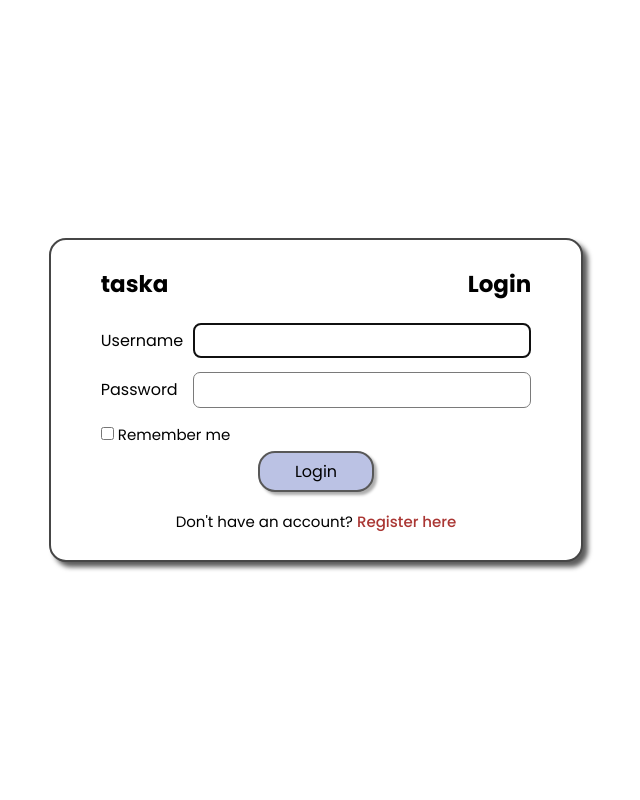
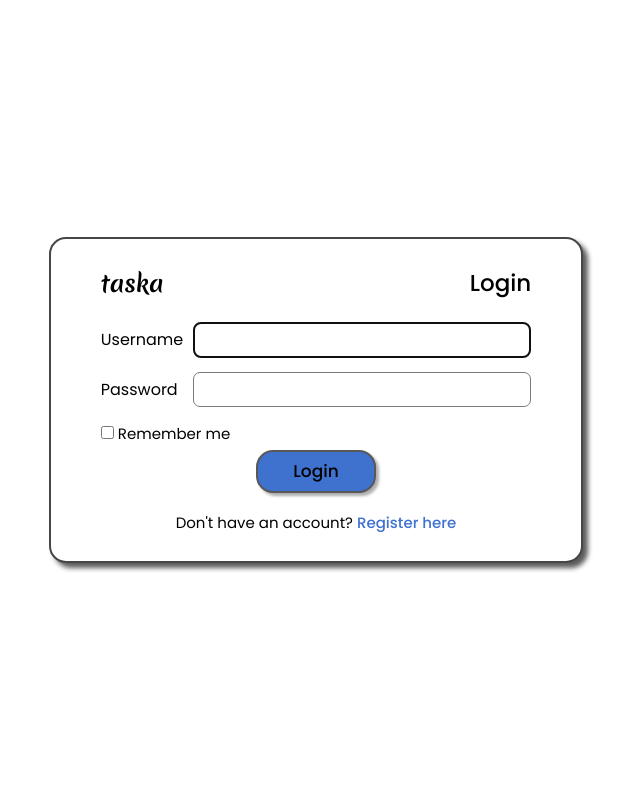
Before and after one commit to deKoder-ai/django_taska_v01, a Django app: page /accounts/login/?next=/taska/ in a window 1280 px wide. Shown: the whole page, without its empty margins (324-964 px from the left). Run offline with Django 5.2, Linux system fonts and the light colour scheme.

Commit message:
Stylin, palette and basic page structure

```diff
--- a/taska_app/static/css/base.css
+++ b/taska_app/static/css/base.css
@@ -2,8 +2,9 @@
 @import url(../fonts/poppins.css);
 
 @font-face {
-  font-family: dechora;
-  src: url(../fonts/dechora-zone.woff2) format('woff2');
+  font-family: merienda;
+  font-weight: 1 999;
+  src: url(../fonts/Merienda-VariableFont_wght.ttf) format('truetype-variations');
 }
 @font-face {
   font-family: journal;
@@ -29,22 +30,23 @@
 :root {
   /* variables */
   --font-stack: poppins, system-ui, Helvetica, sans-serif;
-  --dechora-stack: dechora, system-ui, sans-serif;
+  --merienda-stack: 'merienda', system-ui, sans-serif;
   --journal-stack: journal, system-ui, sans-serif;
   --aks-stack: aks, system-ui, sans-serif;
   --aksItalic-stack: aksItalic, system-ui, sans-serif;
   /* site colors */
-  --color: #ffffffde;
-  --bcg: #141424;
-  --red: #aa3633;
-  --blue: #6495ed;
-  --beige: #bd9a73;
-  --beige-shadow: #836c528c;
-  --bcgcol: #2c2d2d;
-  --bcgcol2: #422f2f;
-  --textcol: #fffeff;
-  --dark: #1b1b1b;
-  --invis: #00000000;
+  --col-prim: #3f71ce; /* Brand color – primary buttons, active states, links */
+  --col-sec: #5c8edc; /* Lighter variation – hover states, secondary buttons */
+  --col-bcg: #121418; /* Soft, cool near-white background (easy on the eyes) */
+  --col-surface: #1f2227; /* Clean white for cards, modals, containers */
+  --col-text-prim: #f2f4f7; /* Main body text – softened black for reduced contrast strain */
+  --col-text-sec: #aeb4c2; /* Muted gray – subtitles, hints, UI text */
+  --col-accent: #7edbd3; /* Cool complementary mint – tags, hover effects, accents */
+  --col-neutral: #3a3f47; /* Borders, dividers, disabled elements */
+  --col-ok: #6fcf97; /* Success messages, check marks */
+  --col-warn: #f2c94c; /* Soft amber – warnings without harshness */
+  --col-err: #e9033d; /* Muted red – error messages, validation */
+  --col-info: #4f9aff; /* Toned-down blue – tips, notifications */
 }
 
 html {
@@ -153,20 +120,109 @@ button {
   text-shadow: -1px -1px 2px #e9033d5d;
 } */
 
-.card {
+
+h2 {
+  font-weight: 500;
+}
+.logo-font {
+  font-family: var(--merienda-stack);
+  font-weight: 700;
+}
+
+.page-flex-center {
   width: 100vw;
   height: 100vh;
   display: flex;
   justify-content: center;
   align-items: center;
 }
-
-.flexCenter {
+.flex-center {
   width: 100%;
   display: flex;
   justify-content: center;
   align-items: center;
 }
+.flex-between {
+  width: 100%;
+  display: flex;
+  justify-content: space-between;
+  align-items: center;
+}
+.line-spacer {
+  margin-top: 1.4rem;
+}
+
+/* _________________________________________________________________________
+-好运-0☢0-----0☢0☠☠0☢0-----0☢0☠☠0☢0-----0☢0☠☠0☢0-----0☢0☠☠0☢0-----0☢0-好运-
+‾‾‾‾‾‾‾‾‾‾‾‾‾‾‾‾‾‾‾‾‾‾‾‾‾‾‾‾‾‾‾‾‾‾‾‾‾‾‾‾‾‾‾‾‾‾‾‾‾‾‾‾‾‾‾‾‾‾‾‾‾‾‾‾‾‾‾‾‾‾‾‾‾ */
+
+.form-container {
+  padding: 2.5rem 5rem;
+  background-color: white;
+  border: 2px solid #464646;
+  border-radius: 17px;
+  color: black;
+  font-size: 1.6rem;
+  box-shadow: 5px 5px 5px rgba(0, 0, 0, 0.644);
+}
+.form-container h2 {
+  font-size: 2.3rem;
+  margin-bottom: 0.5rem;
+  text-align: right;
+}
+.form-container .form-text-input {
+  border: 1px solid rgb(122, 122, 122);
+  border-radius: 7px;
+  padding: 0.3rem 1rem;
+  margin-left: 1rem;
+}
+.form-btn {
+  font-size: 1.7rem;
+  font-weight: 500;
+  padding: 0.5rem 3.5rem;
+  border-radius: 17px;
+  border: 2px solid #585858;
+  box-shadow: 3px 3px 3px #00000052;
+  background-color: var(--col-prim);
+  margin-top: -1rem;
+}
+.form-btn:hover, .form-btn:focus {
+  background-color: var(--col-sec);
+  font-weight: 600;
+  box-shadow: 3px 3px 3px #0000008e;
+  text-shadow: 1px 1px 2px rgba(56, 56, 197, 0.315);
+  outline: none;
+}
+.mt-3, .remember-me, .have-account {
+  font-size: 1.5rem;
+}
+.mt-3, .have-account {
+  margin-top: 1.7rem;
+}
+.have-account {
+  text-align: center;
+}
+.alert, .form-errors, .error-msg {
+  color: var(--col-err);
+  font-weight: 400;
+  font-size: 1.5rem;
+}
+.error-msg {
+  margin-top: 1rem;
+  line-height: 1.7;
+}
+.info-text, .info-text:hover, .info-text:focus {
+  color: var(--col-prim);
+  font-weight: 500;
+}
+.info-text:hover, .info-text:focus {
+  font-weight: 600;
+}
+
+/* _________________________________________________________________________
+-好运-0☢0-----0☢0☠☠0☢0-----0☢0☠☠0☢0-----0☢0☠☠0☢0-----0☢0☠☠0☢0-----0☢0-好运-
+‾‾‾‾‾‾‾‾‾‾‾‾‾‾‾‾‾‾‾‾‾‾‾‾‾‾‾‾‾‾‾‾‾‾‾‾‾‾‾‾‾‾‾‾‾‾‾‾‾‾‾‾‾‾‾‾‾‾‾‾‾‾‾‾‾‾‾‾‾‾‾‾‾ */
+
 
 
 
--- a/taska_app/static/css/login.css
+++ /dev/null
@@ -1,69 +0,0 @@
-.page-flex-center {
-  width: 100vw;
-  height: 100vh;
-  display: flex;
-  justify-content: center;
-  align-items: center;
-}
-.flex-center {
-  width: 100%;
-  display: flex;
-  justify-content: center;
-  align-items: center;
-}
-.flex-between {
-  width: 100%;
-  display: flex;
-  justify-content: space-between;
-  align-items: center;
-}
-.line-spacer {
-  margin-top: 1.4rem;
-}
-.login-container {
-  padding: 2.5rem 5rem;
-  background-color: white;
-  border: 2px solid #464646;
-  border-radius: 17px;
-  color: black;
-  font-family: var(--poppins-stack);
-  font-size: 1.6rem;
-  box-shadow: 5px 5px 5px rgba(0, 0, 0, 0.644);
-}
-.login-container h2 {
-  font-size: 2.3rem;
-  margin-bottom: 0.5rem;
-  text-align: right;
-}
-.login-container .login-text-input {
-  border: 1px solid rgb(122, 122, 122);
-  border-radius: 7px;
-  padding: 0.3rem 1rem;
-  margin-left: 1rem;
-}
-.login-btn {
-  padding: 0.5rem 3.5rem;
-  border-radius: 17px;
-  border: 2px solid #585858;
-  box-shadow: 3px 3px 3px #00000052;
-  background-color: #bbc2e4;
-  margin-top: -1rem;
-}
-.login-btn:hover, .login-btn:focus {
-  background-color: #8192df;
-  font-weight: 500;
-  box-shadow: 3px 3px 3px #0000008e;
-  text-shadow: 1px 1px 2px rgba(56, 56, 197, 0.315);
-  outline: none;
-}
-.mt-3, .remember-me {
-  font-size: 1.5rem;
-}
-.mt-3 {
-  margin-top: 1.7rem;
-}
-.alert {
-  color: var(--red);
-  font-weight: 500;
-  font-size: 1.5rem;
-}
--- a/taska_app/templates/taska_app/base.html
+++ b/taska_app/templates/taska_app/base.html
@@ -6,26 +6,12 @@
   <meta name='viewport' content='width=device-width, initial-scale=1.0'>
   <title>{% block title %}taska{% endblock %}</title>
   {% load static %}
-  <link rel="icon" href='{% static "img/icons8-abstract-basic-outline-96.png" %}'>
+  <link rel="icon" href='{% static "img/icon_3f71ce.png" %}'>
   <link rel='stylesheet' href='{% static "css/base.css" %}'>
   {% block extra_css %}{% endblock %}
 </head>
 
 <body>
-  {% if user.is_authenticated %}
-    <p>Welcome, {{ user.username }}!</p>
-
-    <form action="{% url 'logout' %}" method="post">
-      {% csrf_token %}
-      <button type="submit">Logout</button>
-    </form>
-
-    <script src='{% static "js/base.js" %}'></script>
-    {% block extra_js %}{% endblock %}
-  {% endif %}
-
   {% block content %}{% endblock %}
-
-
 </body>
 </html>
--- a/taska_app/templates/taska_app/login.html
+++ b/taska_app/templates/taska_app/login.html
@@ -1,15 +1,13 @@
 {% extends 'taska_app/base.html' %}
 {% load static %}
 
-{% block extra_css %}
-  <link rel='stylesheet' href='{% static "css/login.css" %}'>
-{% endblock %}
+{% block title %}taska | Login{% endblock %}
 
 {% block content %}
   <div class="page-flex-center">
-    <div class="login-container">
+    <div class="form-container">
       <div class="flex-between">
-        <h2>taska</h2>
+        <h2 class="logo-font">taska</h2>
         <h2>Login</h2>
       </div>
 
@@ -23,11 +21,11 @@
 
         <div class="form-group flex-between line-spacer">
           <label for="id_username">Username</label>
-          <input type="text" name="username" id="id_username" class="form-control login-text-input" required autofocus>
+          <input type="text" name="username" id="id_username" class="form-control form-text-input" required autofocus>
         </div>
         <div class="form-group flex-between line-spacer">
           <label for="id_password">Password</label>
-          <input type="password" name="password" id="id_password" class="form-control login-text-input" required>
+          <input type="password" name="password" id="id_password" class="form-control form-text-input" required>
         </div>
 
         <div class="form-check line-spacer remember-me">
@@ -36,14 +34,14 @@
         </div>
 
         <div class="flex-center line-spacer">
-          <button type="submit" class="btn btn-primary login-btn">Login</button>
+          <button type="submit" class="btn btn-primary form-btn">Login</button>
           <input type="hidden" name="next" value="{{ next }}">
         </div>
       </form>
 
       <div class="flex-center">
         <p class="mt-3 line-spacer">
-          Don't have an account? <a href="{% url 'register' %}">Register here</a>
+          Don't have an account? <a href="{% url 'register' %}" class="info-text">Register here</a>
         </p>
       </div>
     </div>
```
Also changed, not shown: other parts of taska_app/static/css/base.css (+4 -39 lines), taska_app/static/css/register.css (deleted, +0 -73 lines), taska_app/static/css/taska.css (added, +67 -0 lines), taska_app/templates/taska_app/register.html (+5 -6 lines), taska_app/templates/taska_app/taska.html (+29 -3 lines), README.md, taska_app/static/fonts/Comfortaa-Regular.ttf (added), taska_app/static/fonts/Merienda-VariableFont_wght.ttf (added), taska_app/static/img/favicon_white.png (added), taska_app/static/img/icon_0975a7.png (added), taska_app/static/img/icon_3f71ce.png (added), taska_app/static/js/taska.js (added).
